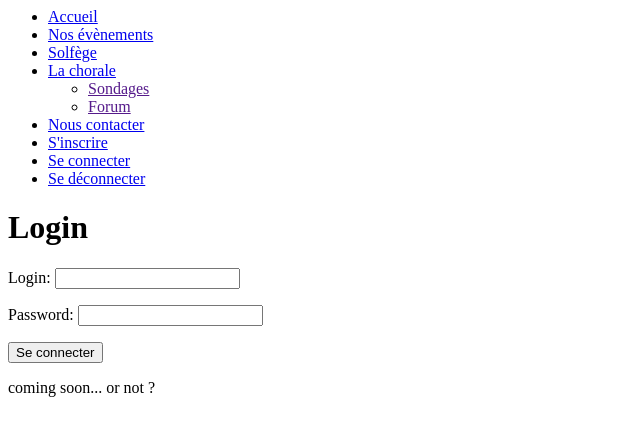
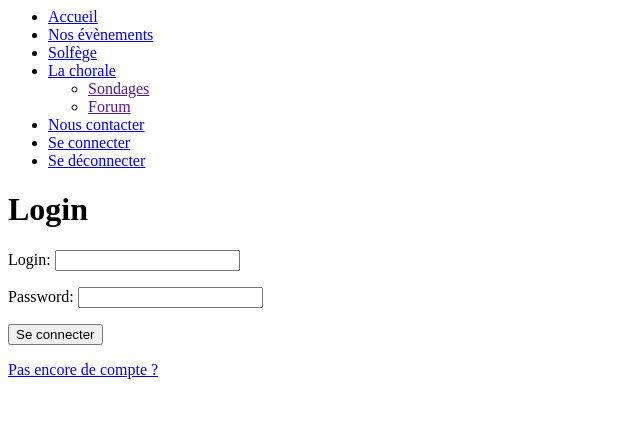
Before and after one commit to LeRatdemare/koralmar, a Django app: page /login/ in a window 1280 px wide. Shown: the top 436 px of the page, without its empty margins (0-640 px from the left). Run offline with Django 4.2, Linux system fonts and the light colour scheme.

Commit message:
La page d'inscription n'est accessible que depuis 'login'

```diff
--- a/koralmar/calapp/templates/calapp/base.html
+++ b/koralmar/calapp/templates/calapp/base.html
@@ -29,7 +29,6 @@
                 </ul>
                 </li>
                 <li><a href="{% url 'contact-us' %}">Nous contacter</a></li>
-                <li><a href="{% url 'register' %}">S'inscrire</a></li>
                 <li><a href="{% url 'login' %}">Se connecter</a></li>
                 <li><a href="{% url 'logout' %}">Se déconnecter</a></li>
                 <!-- Si on veut rajouter des sous-items :
--- a/koralmar/calapp/templates/calapp/login.html
+++ b/koralmar/calapp/templates/calapp/login.html
@@ -15,7 +15,6 @@
     </p>
     <input type="submit" value="Se connecter" />
 </form>
-
-<p>coming soon... or not ?</p>
+<p><a href="{% url 'register' %}">Pas encore de compte ?</a></p>
 
 {% endblock %}
```
